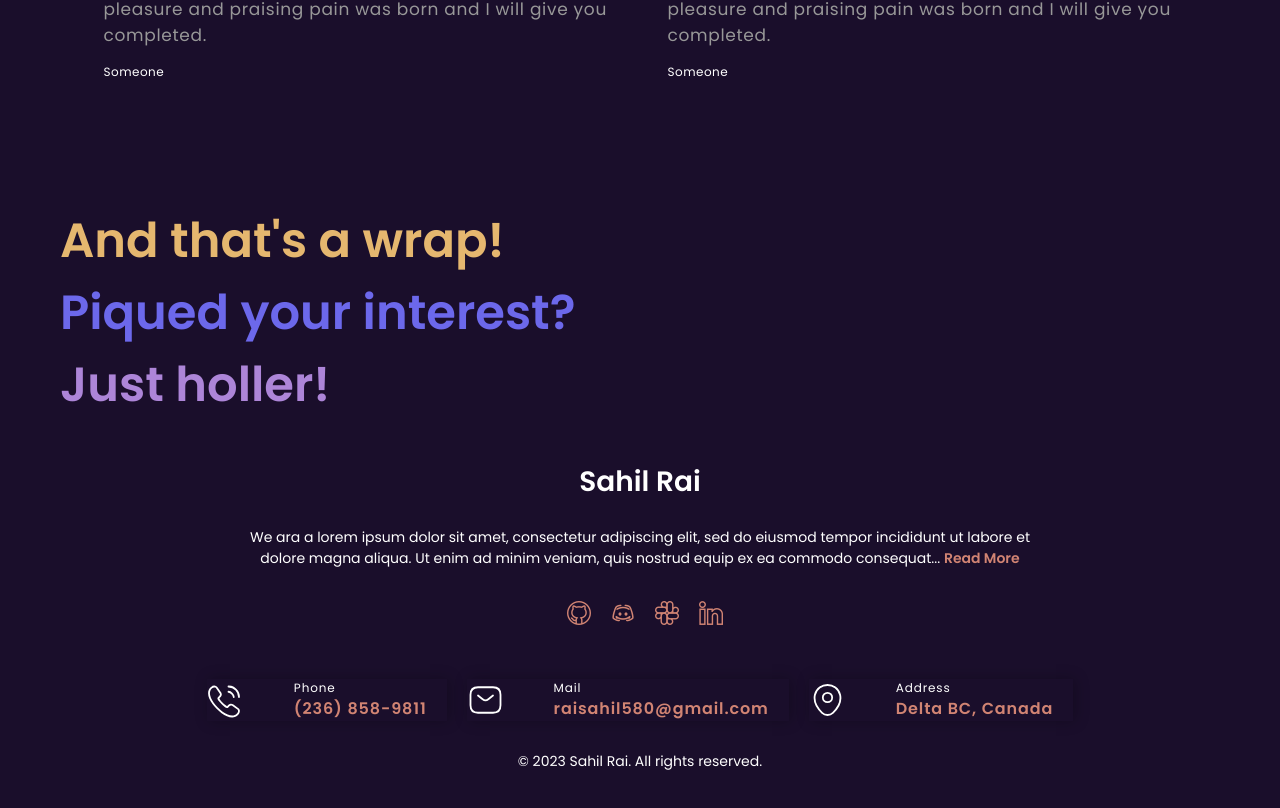
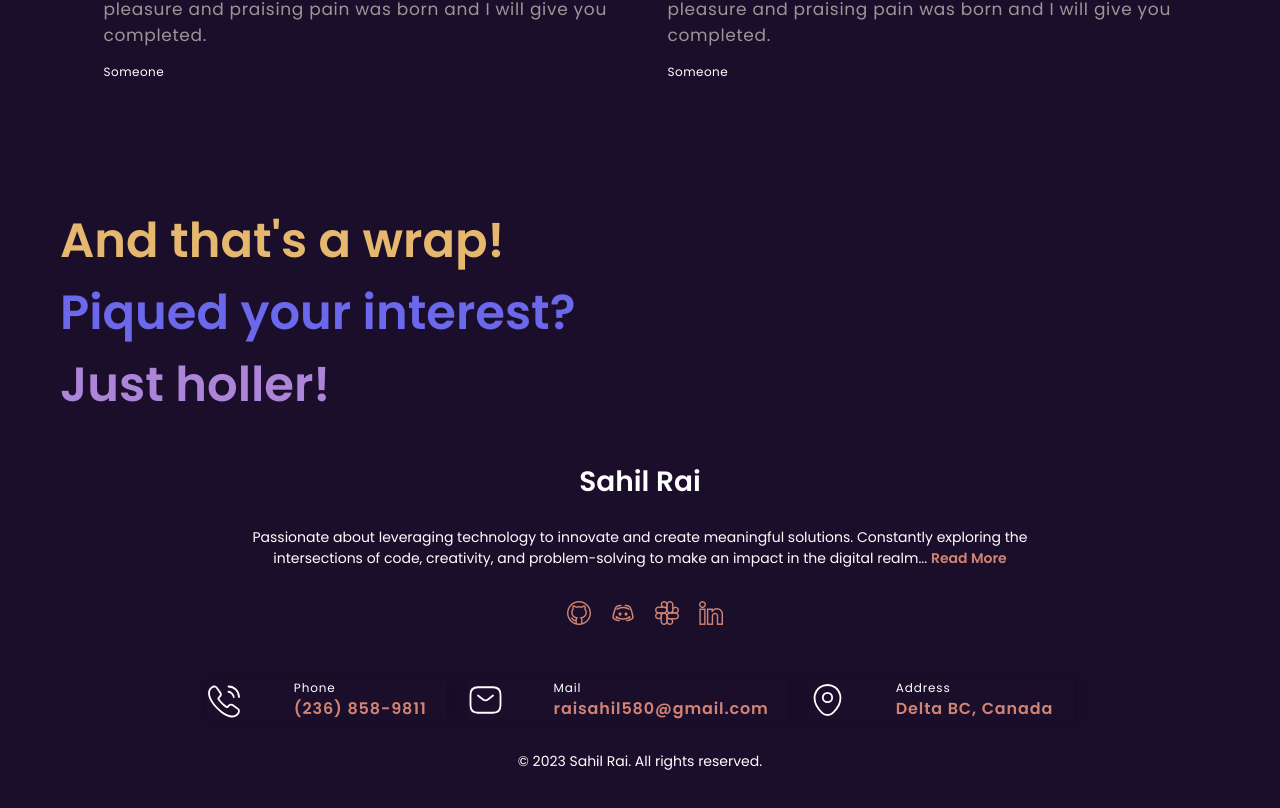
Before and after one commit to Rai-Sahil/Portfolio-React, a React (Create React App) app: page /project/1 in a window 1280 px wide. Shown: the part 4649-5457 px from the top of the page. Built offline with nearby package versions, Linux system fonts and the light colour scheme; a web font is replaced by a local one.

Commit message:
Footer is done, read more are left

```diff
--- a/src/Pages/Footer/Footer.jsx
+++ b/src/Pages/Footer/Footer.jsx
@@ -8,6 +8,7 @@ import phoneImage from '../../Image/telephone.svg'
 import addressImage from '../../Image/Address.svg'
 
 const Footer = () => {
+
     return (
         <footer className='footer-container'>
             <h1 className='footer-heading'>
@@ -18,7 +19,7 @@ const Footer = () => {
 
             <div className='footer-description'>
                 <h2 className='footer-name'>Sahil Rai</h2>
-                <div className='footer-content'>We ara a lorem ipsum dolor sit amet, consectetur adipiscing elit, sed do eiusmod tempor incididunt ut labore et<br /> dolore magna aliqua. Ut enim ad minim veniam, quis nostrud equip ex ea commodo consequat... <span className='read-more'>Read More</span></div>
+                <div className='footer-content'>Passionate about leveraging technology to innovate and create meaningful solutions. Constantly exploring the <br /> intersections of code, creativity, and problem-solving to make an impact in the digital realm... <span className='read-more'>Read More</span></div>
             </div>
             <div className='social-links'>
                 <a href='' ><img src={ githubIcon } alt=''/></a>
```
